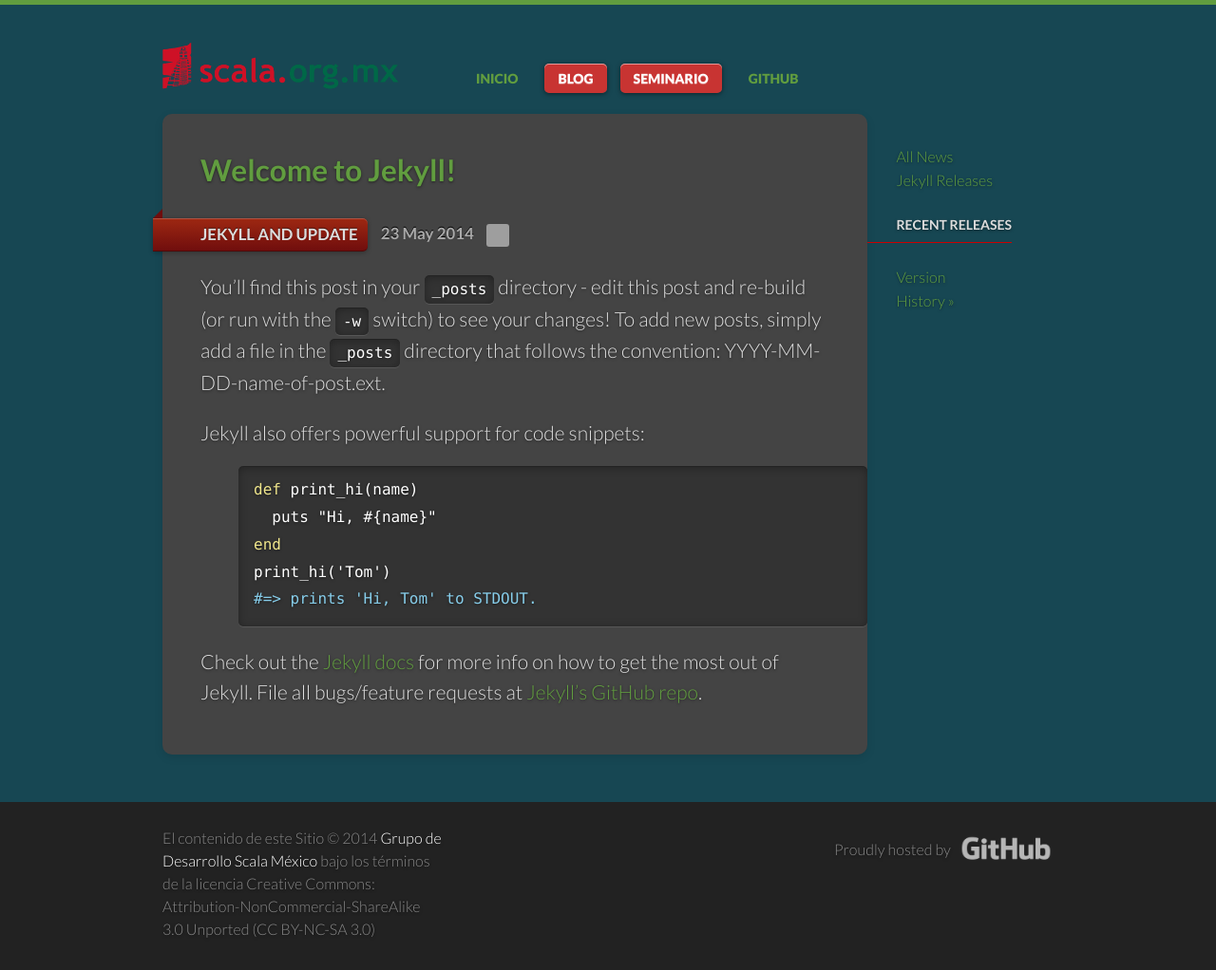
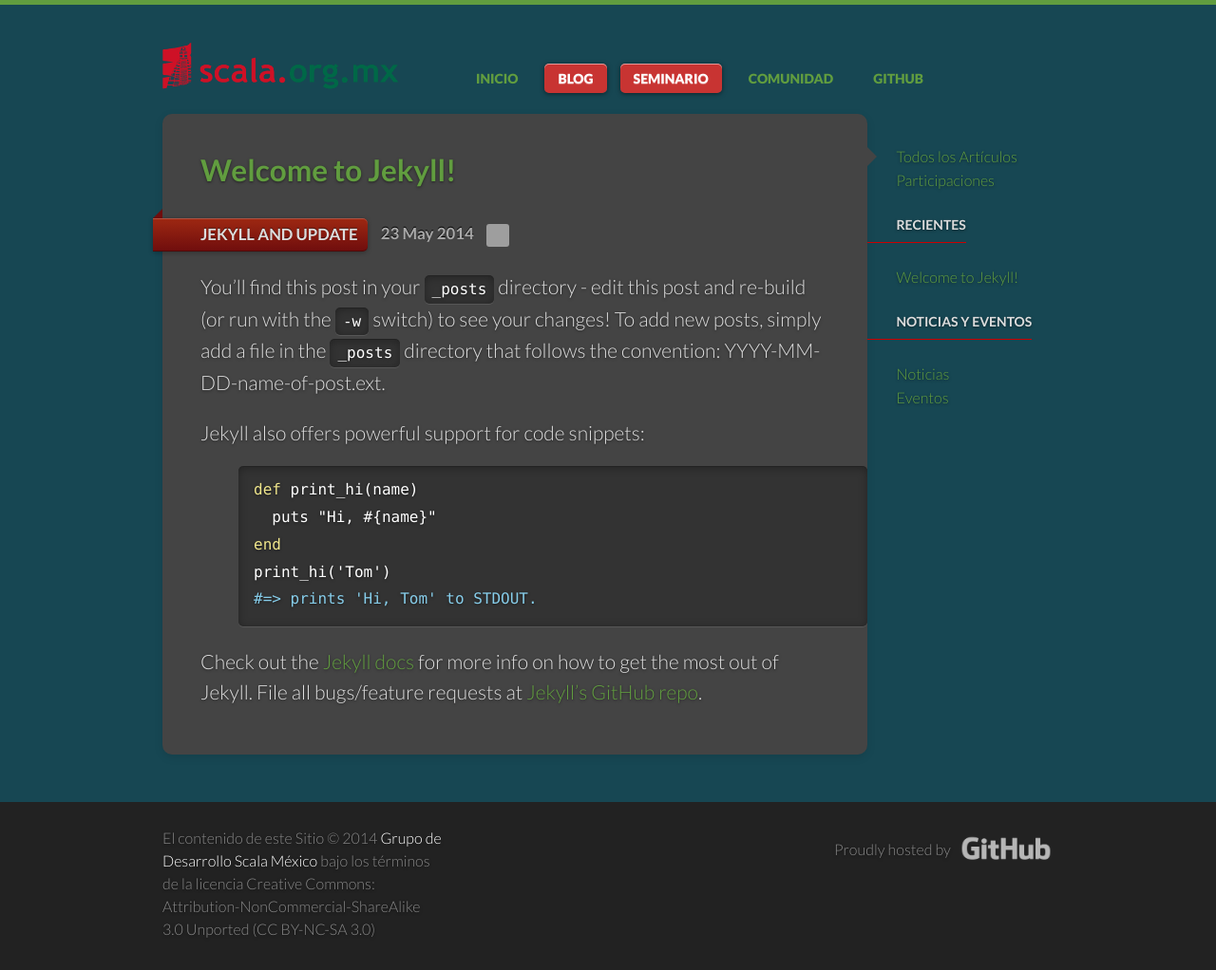
Before and after one commit to scalamx/scalamx.github.io, a Jekyll site: the page built from blog.html, in a window 1280 px wide. Shown: the whole page at 95% size. Built offline with Jekyll 4.4.1, drawn with Linux system fonts in a browser that asks for light colours; comment, search, counter and statistics services are not loaded; grey boxes are pictures that could not be loaded.

Commit message:
Link About para la Comunidad y Directorio de Participantes.

```diff
--- a/_includes/news_contents.html
+++ b/_includes/news_contents.html
@@ -1,23 +1,25 @@
 <div class="unit one-fifth hide-on-mobiles">
   <aside>
     <ul>
-      <li class="{% if page.title == 'News' %}current{% endif %}">
-        <a href="/news/">All News</a>
+      <li class="{% if page.title == 'Artículos y Participaciones' %}current{% endif %}">
+        <a href="/blog/">Todos los Artículos</a>
       </li>
-      <li class="{% if page.title == 'Releases' %}current{% endif %}">
-        <a href="/news/releases/">Jekyll Releases</a>
+      <li class="{% if page.title == 'Seminario' %}current{% endif %}">
+        <a href="/seminario/participa">Participaciones</a>
       </li>
     </ul>
-    <h4>Recent Releases</h4>
+    <h4>Recientes</h4>
     <ul>
       {% for post in site.posts limit:5 %}
       <li class="{% if page.title == post.title %}current{% endif %}">
-        <a href="{{ post.url }}">Version {{ post.version }}</a>
+        <a href="{{ post.url }}">{{ post.title }}</a>
       </li>
       {% endfor %}
-      <li>
-        <a href="/docs/history/">History »</a>
-      </li>
     </ul>
+      <h4>Noticias y Eventos</h4>
+      <ul>
+          <li><a href="#">Noticias</<a></li>
+          <li><a href="#">Eventos</a></li>
+      </ul>
   </aside>
 </div>
--- a/_includes/primary-nav-items.html
+++ b/_includes/primary-nav-items.html
@@ -9,6 +9,9 @@
         <a href="/seminario/">Seminario</a>
     </li>
     <li>
+        <a href="/about/">Comunidad</a>
+    </li>
+    <li>
         <a href="{{ site.repository }}">GitHub</a>
     </li>
 </ul>
```
Also changed, not shown: about.md (+11 -4 lines).
